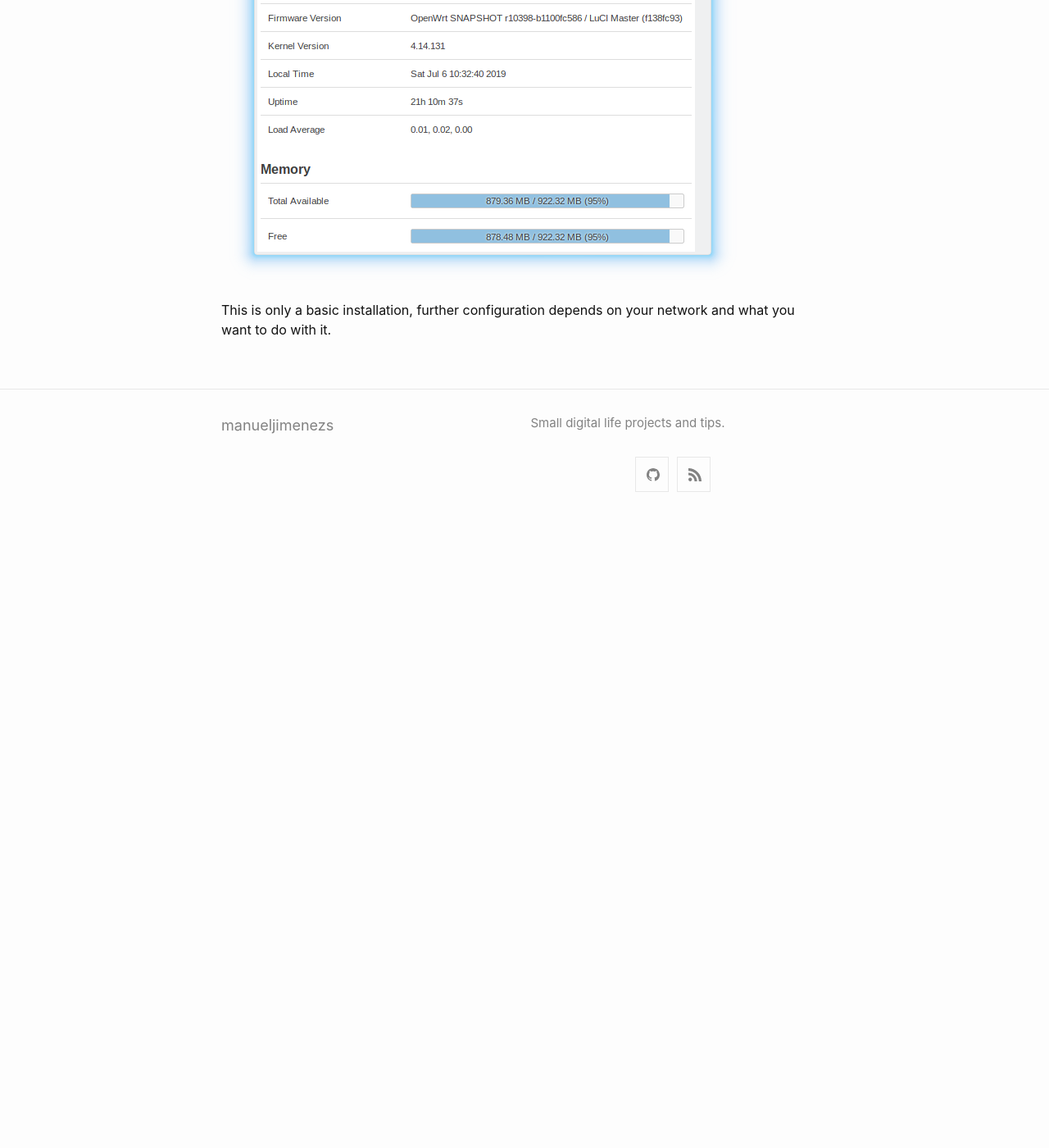
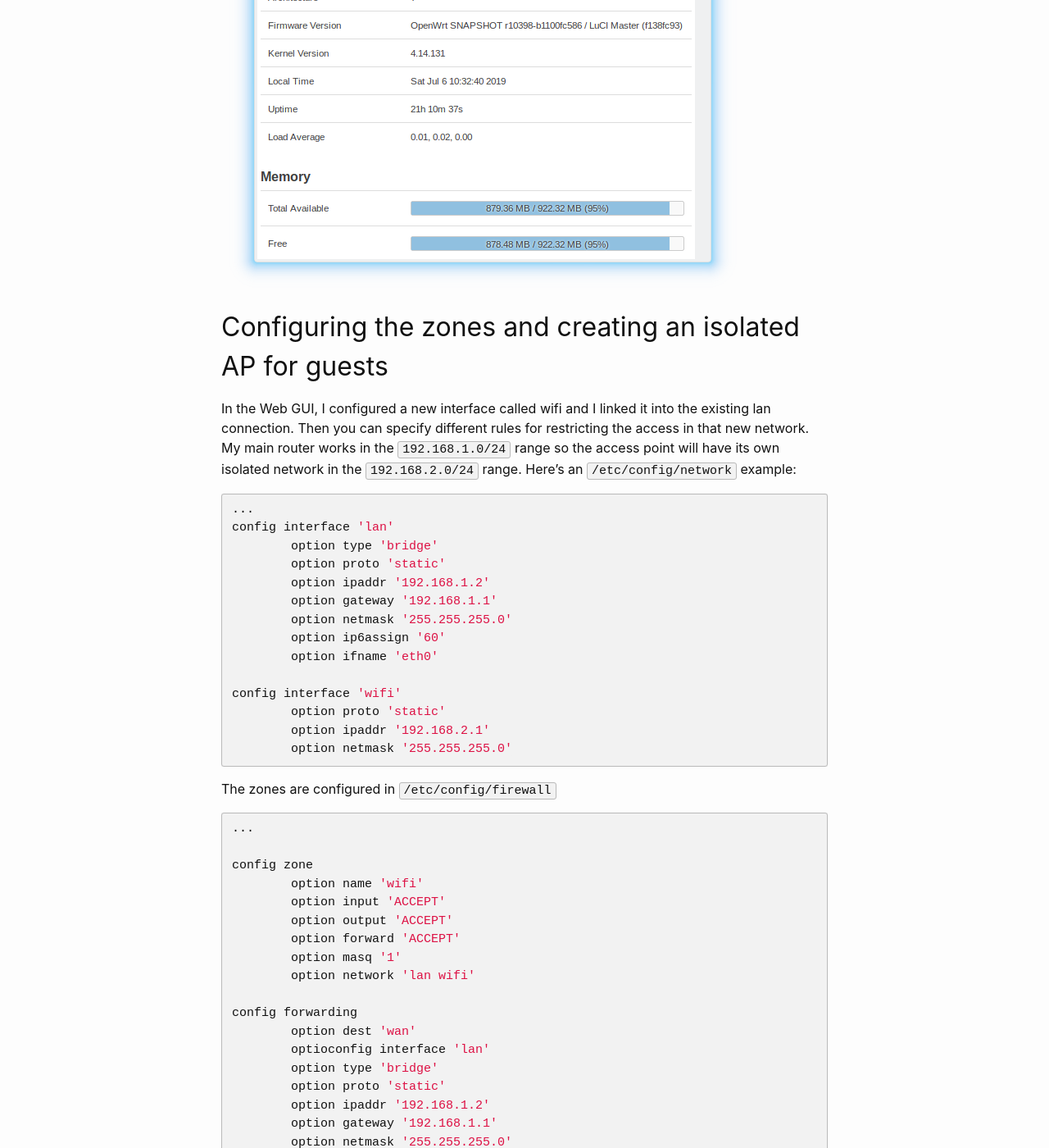
Before and after one commit to manueljimenezs/manueljimenezs.github.io, a Jekyll site: the page built from _posts/2019-07-06-rpi-openwrt.md, in a window 1280 px wide and 1400 px high, scrolled down 2270 px. Shown: the whole window at 82% size. Built offline with Jekyll 4.4.1, drawn with Linux system fonts in a browser that asks for light colours; before the commit the page ends 2900 px from its top, so only the background shows below that; some of the changed text lies outside the part shown.

Commit message:
Update 2019-07-06-rpi-openwrt.md

````diff
--- a/_posts/2019-07-06-rpi-openwrt.md
+++ b/_posts/2019-07-06-rpi-openwrt.md
@@ -22,7 +22,7 @@
 
 Run `ssh root@192.168.1.1` and you will be presented with a shell prompt.
 
-### Configure the internet access
+## Configure the internet access
 
 Do an `ip addr` and look for the ethernet interface, in this case it will be `eth0`.
 
@@ -52,4 +52,78 @@
 
 ![](/assets/img/rpi-openwrt/luci-first-boot.png)
 
-This is only a basic installation, further configuration depends on your network and what you want to do with it.
+## Configuring the zones and creating an isolated AP for guests
+
+In the Web GUI, I configured a new interface called wifi and I linked it into the existing lan connection. Then you can specify different rules for restricting the access in that new network. My main router works in the `192.168.1.0/24` range so the access point will have its own isolated network in the `192.168.2.0/24` range. Here's an `/etc/config/network` example:
+
+```config
+...
+config interface 'lan'
+        option type 'bridge'
+        option proto 'static'
+        option ipaddr '192.168.1.2'
+        option gateway '192.168.1.1'
+        option netmask '255.255.255.0'
+        option ip6assign '60'
+        option ifname 'eth0'
+
+config interface 'wifi'
+        option proto 'static'
+        option ipaddr '192.168.2.1'
+        option netmask '255.255.255.0'
+```
+
+The zones are configured in `/etc/config/firewall`
+
+```config
+...
+
+config zone
+        option name 'wifi'
+        option input 'ACCEPT'
+        option output 'ACCEPT'
+        option forward 'ACCEPT'
+        option masq '1'
+        option network 'lan wifi'
+
+config forwarding
+        option dest 'wan'
+        optioconfig interface 'lan'
+        option type 'bridge'
+        option proto 'static'
+        option ipaddr '192.168.1.2'
+        option gateway '192.168.1.1'
+        option netmask '255.255.255.0'
+        option ip6assign '60'
+        option ifname 'eth0'
+
+config interface 'wifi'
+        option proto 'static'
+        option ipaddr '192.168.2.1'
+        option netmask '255.255.255.0'
+n src 'wifi'
+
+config forwarding
+        option dest 'wifi'
+        option src 'wan'
+
+config zone
+        option name 'newzone'
+        option input 'ACCEPT'
+        option forward 'REJECT'
+        option network ' '
+        option output 'ACCEPT'
+
+config rule
+        option enabled '1'
+        option src 'wifi'
+        option name 'isolatewifi'
+        option proto 'all'
+        option src_ip '192.168.2.0/24'
+        option dest_ip '192.168.1.0/24'
+        option target 'DROP'
+        option dest '*'
+
+```
+
+All of this can also be done in the web interface, but I put here the config files for clarity's sake.
````
